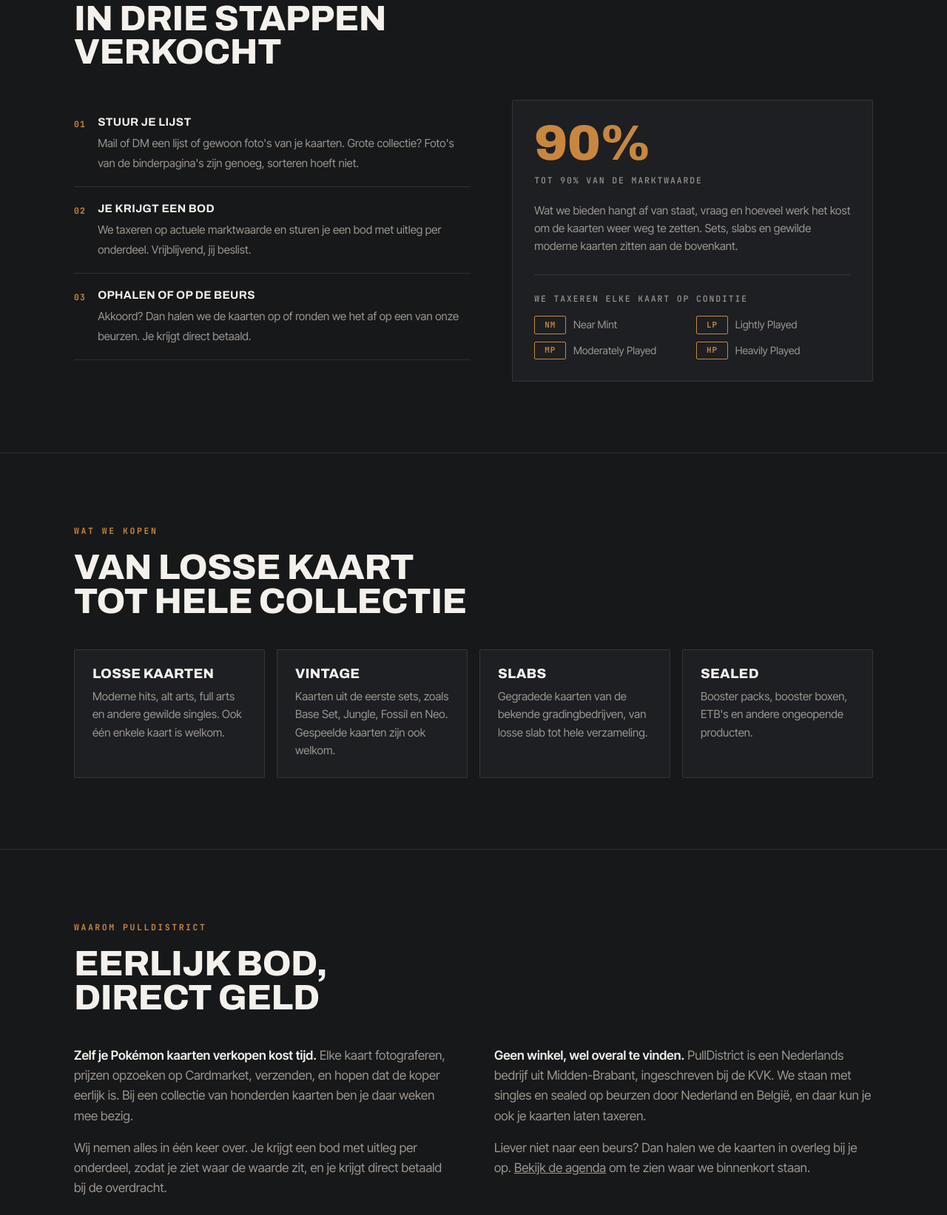
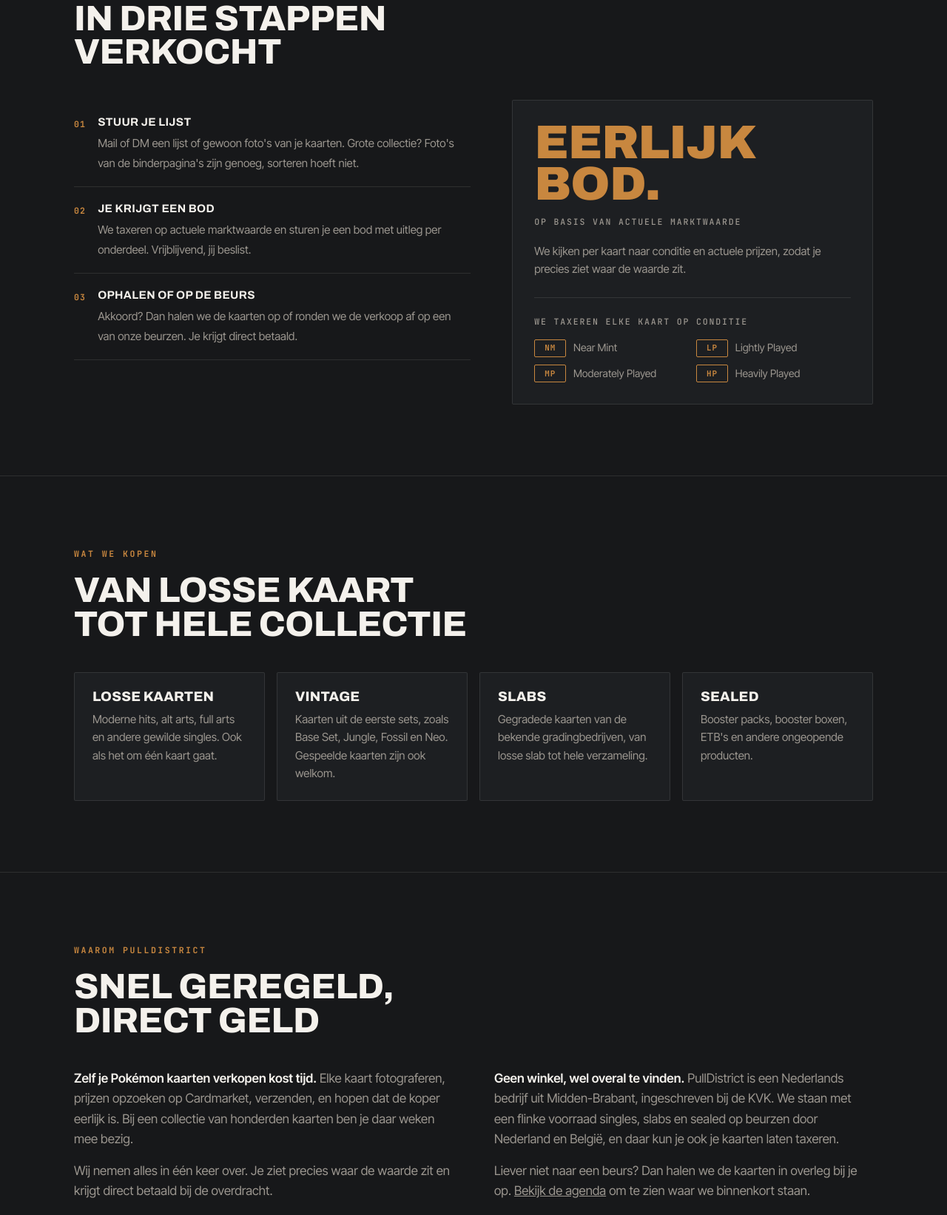
Before and after one commit to PullDistrict/PullDistrict, a plain HTML site: page pokemon-kaarten-verkopen/index.html in a window 1280 px wide. Shown: the part 739-2382 px from the top of the page at 74% size. Drawn offline with Linux system fonts and the light colour scheme.

Commit message:
Add files via upload

```diff
--- a/pokemon-kaarten-verkopen/index.html
+++ b/pokemon-kaarten-verkopen/index.html
@@ -4,12 +4,12 @@
 <meta charset="utf-8">
 <meta name="viewport" content="width=device-width, initial-scale=1">
 <title>Pokémon kaarten verkopen? Wij kopen je collectie | PullDistrict</title>
-<meta name="description" content="Pokémon kaarten of je hele collectie verkopen? PullDistrict biedt tot 90% van de marktwaarde en betaalt direct. Vintage, modern, slabs en sealed. Ophalen of op de beurs.">
+<meta name="description" content="Pokémon kaarten of je hele collectie verkopen? PullDistrict doet een eerlijk bod op basis van actuele marktwaarde en betaalt direct. Vintage, modern, slabs en sealed.">
 <link rel="canonical" href="https://pulldistrict.nl/pokemon-kaarten-verkopen/">
 <meta name="theme-color" content="#17181A">
 
 <meta property="og:title" content="Pokémon kaarten verkopen? Wij kopen je collectie">
-<meta property="og:description" content="Tot 90% van de marktwaarde, direct betaald. Van één kaart tot een hele zolderdoos.">
+<meta property="og:description" content="Eerlijk bod, direct betaald. Van één kaart tot een hele zolderdoos.">
 <meta property="og:type" content="website">
 <meta property="og:url" content="https://pulldistrict.nl/pokemon-kaarten-verkopen/">
 <meta property="og:site_name" content="PullDistrict">
@@ -34,7 +34,7 @@
       "@type": "FAQPage",
       "mainEntity": [
         {"@type": "Question", "name": "Hoeveel krijg ik voor mijn Pokémon kaarten?",
-         "acceptedAnswer": {"@type": "Answer", "text": "We bieden tot 90% van de actuele marktwaarde. Het precieze bod hangt af van de conditie, de vraag naar de kaart en hoeveel werk het kost om hem weer te verkopen. Gewilde moderne kaarten, complete sets en slabs zitten aan de bovenkant."}},
+         "acceptedAnswer": {"@type": "Answer", "text": "Je krijgt een eerlijk bod op basis van de actuele marktwaarde. Het precieze bedrag hangt af van de conditie, de vraag naar de kaart en hoeveel werk het kost om hem weer te verkopen."}},
         {"@type": "Question", "name": "Hoe bepalen jullie de waarde?",
          "acceptedAnswer": {"@type": "Answer", "text": "We kijken naar actuele prijzen op Cardmarket en beoordelen elke kaart op conditie: Near Mint, Lightly Played, Moderately Played of Heavily Played. Je krijgt een bod met uitleg per onderdeel."}},
         {"@type": "Question", "name": "Hoe snel krijg ik betaald?",
@@ -177,13 +177,14 @@ section{padding:clamp(3.5rem,8vw,6rem) 0;border-top:1px solid var(--line);scroll
 .stappen strong{display:block;font-family:var(--display);text-transform:uppercase;font-stretch:105%;letter-spacing:.02em;font-size:.95rem;margin-bottom:.15rem}
 .stappen span{color:var(--muted);font-size:.95rem}
 .pct{border:1px solid var(--line);background:var(--ink-2);border-radius:2px;padding:1.8rem}
-.pct .groot{font-family:var(--display);font-weight:900;font-stretch:118%;font-size:4.2rem;line-height:.85;color:var(--copper)}
+.pct .groot{font-family:var(--display);font-weight:900;font-stretch:118%;font-size:clamp(2.8rem,6vw,4rem);line-height:.88;color:var(--copper);text-transform:uppercase;letter-spacing:-.01em}
 .pct .onder{font-family:var(--mono);font-size:.72rem;letter-spacing:.16em;text-transform:uppercase;color:var(--muted);margin-top:.8rem}
 .pct p{margin:1.2rem 0 0;font-size:.95rem;color:var(--muted)}
 .conditie{margin-top:1.6rem;padding-top:1.4rem;border-top:1px solid var(--line)}
 .conditie .onder{margin:0 0 .9rem}
 .labels{list-style:none;margin:0;padding:0;display:grid;grid-template-columns:repeat(2,1fr);gap:.6rem}
 .labels li{display:flex;align-items:center;gap:.6rem;font-size:.88rem;color:var(--muted);line-height:1.2}
+@media(max-width:440px){.labels{grid-template-columns:1fr}}
 .labels b{
   font-family:var(--mono);font-size:.68rem;font-weight:700;letter-spacing:.1em;color:var(--copper);
   border:1px solid var(--copper);border-radius:2px;padding:.3rem 0;width:2.7rem;text-align:center;flex:none
@@ -254,6 +255,7 @@ footer{border-top:1px solid var(--line);padding:2.5rem 0;font-family:var(--mono)
     <button class="menu-knop" type="button" aria-expanded="false" aria-controls="menu">Menu</button>
     <nav id="menu">
       <a href="/#agenda">Beurzen</a>
+      <a href="/#over">Over ons</a>
       <a href="/pokemon-kaarten-verkopen/" aria-current="page">Verkoop je collectie</a>
       <a href="/#socials">Volgen</a>
       <a href="/#contact">Contact</a>
@@ -268,7 +270,7 @@ footer{border-top:1px solid var(--line);padding:2.5rem 0;font-family:var(--mono)
     <div class="wrap">
       <p class="eyebrow">Inkoop, Pokémon TCG</p>
       <h1>Pokémon kaarten<br><em>verkopen</em>?</h1>
-      <p class="lead">Van één dure kaart tot een hele binder of zolderdoos. Wij kopen je Pokémon kaarten rechtstreeks, bieden tot 90% van de marktwaarde en betalen direct. Geen consignment, geen gedoe achteraf.</p>
+      <p class="lead">Van één dure kaart tot een hele binder of zolderdoos. Wij kopen je Pokémon kaarten rechtstreeks, doen een eerlijk bod op basis van actuele marktwaarde en betalen direct. Geen consignment, geen gedoe achteraf.</p>
       <div class="knoppen">
         <a class="knop" href="mailto:info@pulldistrict.nl?subject=Collectie%20aanbieden">Vraag een bod aan</a>
         <a class="knop licht" href="https://www.instagram.com/pull_district/" target="_blank" rel="noopener">DM op Instagram</a>
@@ -287,13 +289,13 @@ footer{border-top:1px solid var(--line);padding:2.5rem 0;font-family:var(--mono)
           <ol class="stappen">
             <li><div><strong>Stuur je lijst</strong><span>Mail of DM een lijst of gewoon foto's van je kaarten. Grote collectie? Foto's van de binderpagina's zijn genoeg, sorteren hoeft niet.</span></div></li>
             <li><div><strong>Je krijgt een bod</strong><span>We taxeren op actuele marktwaarde en sturen je een bod met uitleg per onderdeel. Vrijblijvend, jij beslist.</span></div></li>
-            <li><div><strong>Ophalen of op de beurs</strong><span>Akkoord? Dan halen we de kaarten op of ronden we het af op een van onze beurzen. Je krijgt direct betaald.</span></div></li>
+            <li><div><strong>Ophalen of op de beurs</strong><span>Akkoord? Dan halen we de kaarten op of ronden we de verkoop af op een van onze beurzen. Je krijgt direct betaald.</span></div></li>
           </ol>
         </div>
         <div class="pct">
-          <div class="groot">90%</div>
-          <div class="onder">tot 90% van de marktwaarde</div>
-          <p>Wat we bieden hangt af van staat, vraag en hoeveel werk het kost om de kaarten weer weg te zetten. Sets, slabs en gewilde moderne kaarten zitten aan de bovenkant.</p>
+          <div class="groot">Eerlijk<br>bod.</div>
+          <div class="onder">Op basis van actuele marktwaarde</div>
+          <p>We kijken per kaart naar conditie en actuele prijzen, zodat je precies ziet waar de waarde zit.</p>
           <div class="conditie">
             <div class="onder">We taxeren elke kaart op conditie</div>
             <ul class="labels">
@@ -315,7 +317,7 @@ footer{border-top:1px solid var(--line);padding:2.5rem 0;font-family:var(--mono)
         <h2>Van losse kaart<br>tot hele collectie</h2>
       </div>
       <div class="raster">
-        <div class="kaart"><h3>Losse kaarten</h3><p>Moderne hits, alt arts, full arts en andere gewilde singles. Ook één enkele kaart is welkom.</p></div>
+        <div class="kaart"><h3>Losse kaarten</h3><p>Moderne hits, alt arts, full arts en andere gewilde singles. Ook als het om één kaart gaat.</p></div>
         <div class="kaart"><h3>Vintage</h3><p>Kaarten uit de eerste sets, zoals Base Set, Jungle, Fossil en Neo. Gespeelde kaarten zijn ook welkom.</p></div>
         <div class="kaart"><h3>Slabs</h3><p>Gegradede kaarten van de bekende gradingbedrijven, van losse slab tot hele verzameling.</p></div>
         <div class="kaart"><h3>Sealed</h3><p>Booster packs, booster boxen, ETB's en andere ongeopende producten.</p></div>
@@ -327,15 +329,15 @@ footer{border-top:1px solid var(--line);padding:2.5rem 0;font-family:var(--mono)
     <div class="wrap">
       <div class="sec-head">
         <p class="eyebrow">Waarom PullDistrict</p>
-        <h2>Eerlijk bod,<br>direct geld</h2>
+        <h2>Snel geregeld,<br>direct geld</h2>
       </div>
       <div class="tekst">
         <div>
           <p><strong>Zelf je Pokémon kaarten verkopen kost tijd.</strong> Elke kaart fotograferen, prijzen opzoeken op Cardmarket, verzenden, en hopen dat de koper eerlijk is. Bij een collectie van honderden kaarten ben je daar weken mee bezig.</p>
-          <p>Wij nemen alles in één keer over. Je krijgt een bod met uitleg per onderdeel, zodat je ziet waar de waarde zit, en je krijgt direct betaald bij de overdracht.</p>
+          <p>Wij nemen alles in één keer over. Je ziet precies waar de waarde zit en krijgt direct betaald bij de overdracht.</p>
         </div>
         <div>
-          <p><strong>Geen winkel, wel overal te vinden.</strong> PullDistrict is een Nederlands bedrijf uit Midden-Brabant, ingeschreven bij de KVK. We staan met singles en sealed op beurzen door Nederland en België, en daar kun je ook je kaarten laten taxeren.</p>
+          <p><strong>Geen winkel, wel overal te vinden.</strong> PullDistrict is een Nederlands bedrijf uit Midden-Brabant, ingeschreven bij de KVK. We staan met een flinke voorraad singles, slabs en sealed op beurzen door Nederland en België, en daar kun je ook je kaarten laten taxeren.</p>
           <p>Liever niet naar een beurs? Dan halen we de kaarten in overleg bij je op. <a href="/#agenda">Bekijk de agenda</a> om te zien waar we binnenkort staan.</p>
         </div>
       </div>
@@ -349,7 +351,7 @@ footer{border-top:1px solid var(--line);padding:2.5rem 0;font-family:var(--mono)
         <h2>Goed om<br>te weten</h2>
       </div>
       <div class="faq">
-        <details><summary>Hoeveel krijg ik voor mijn Pokémon kaarten?</summary><p>We bieden tot 90% van de actuele marktwaarde. Het precieze bod hangt af van de conditie, de vraag naar de kaart en hoeveel werk het kost om hem weer te verkopen. Gewilde moderne kaarten, complete sets en slabs zitten aan de bovenkant.</p></details>
+        <details><summary>Hoeveel krijg ik voor mijn Pokémon kaarten?</summary><p>Je krijgt een eerlijk bod op basis van de actuele marktwaarde. Het precieze bedrag hangt af van de conditie, de vraag naar de kaart en hoeveel werk het kost om hem weer te verkopen.</p></details>
         <details><summary>Hoe bepalen jullie de waarde?</summary><p>We kijken naar actuele prijzen op Cardmarket en beoordelen elke kaart op conditie: Near Mint, Lightly Played, Moderately Played of Heavily Played. Je krijgt een bod met uitleg per onderdeel.</p></details>
         <details><summary>Hoe snel krijg ik betaald?</summary><p>Direct bij de overdracht. Je hoeft niet te wachten tot wij de kaarten verkocht hebben, want we werken niet met consignment.</p></details>
         <details><summary>Moet ik mijn kaarten eerst sorteren?</summary><p>Nee. Bij een grote collectie zijn foto's van de binderpagina's genoeg om een eerste bod te maken.</p></details>
```
